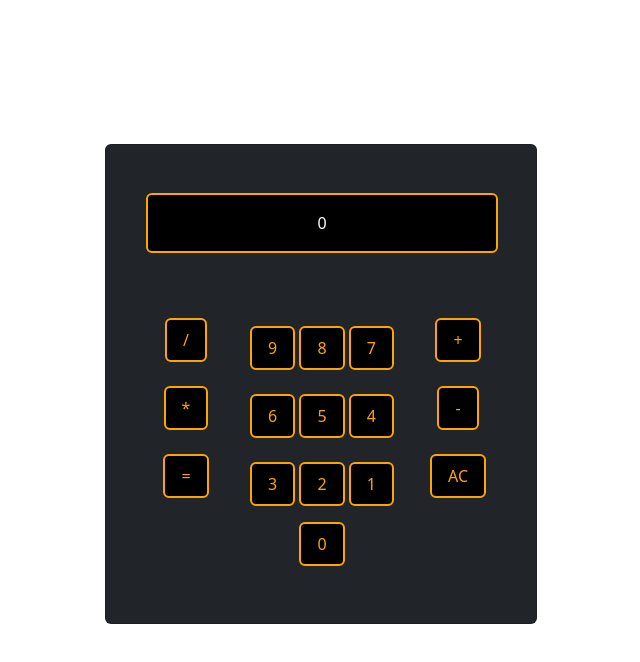
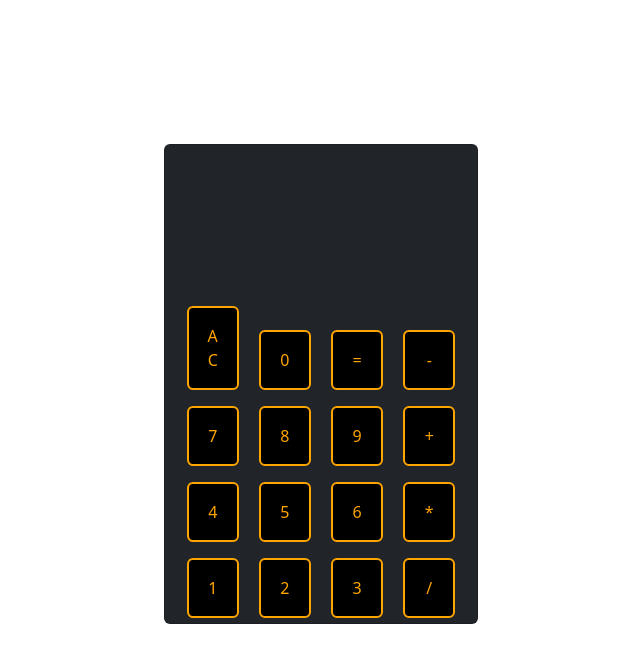
Before and after one commit to William27310/calculette-v2, a plain HTML site: page index.html in a window 1280 px wide. Shown: the whole page, without its empty margins (319-959 px from the left). Drawn offline with nearby package versions, Linux system fonts and the light colour scheme.

Commit message:
Update index.html

```diff
--- a/index.html
+++ b/index.html
@@ -13,47 +13,56 @@
 
 <body>
 
-    <div>
-        <div class="text-center d-flex justify-content-center mt-5">
-            <div class="card bg-dark row">
+    <div class="container-fluid">
+        <div class="text-center mt-5 d-flex justify-content-center">
+            <div class="card bg-dark pb-5 w-25">
+                <!-- interface -->
+                <div class="mt-5 pt-3 bg-dark text-white text-end rounded ms-5 mx-5 pb-5">
+                    <div id="nb1">
 
-                <!-- interface -->
-                <div class="text-white mt-5 pt-3 rounded body">
-                    <p id="affichage">0</p>
+                    </div>
+
+                    <div id="operande">
+
+                    </div>
+                    <div id="nb2">
+
+                    </div>
+                    <div id="result">
+
+                    </div>
                 </div>
 
-                <div class="row">
-                    <hr>
+                <hr>
 
-                    <!-- 1ère partie -->
-                    <div class="mt-3 pt-3 premier_partie">
-                        <button class="rounded mt-3 p-2 ps-3 px-3" onclick="soustraction()">/</button>
-                        <button class="rounded mt-4 p-2 ps-3 px-3" onclick="multiplication()">*</button>
-                        <button class="rounded mt-4 p-2 ps-3 px-3" onclick="calculer()">=</button>
+                    <div class="mt-3">
+                        <button class="rounded col-2 p-3 ms-2 mx-2" onclick="effacerNombre()">AC</button>
+                        <button class="rounded col-2 p-3 ms-2 mx-2" onclick="afficherNombre(0)">0</button>
+                        <button class="rounded col-2 p-3 ms-2 mx-2" onclick="result()">=</button>
+                        <button class="rounded col-2 p-3 ms-2 mx-2" onclick="addOperande('-')">-</button>
                     </div>
 
-                    <!-- 2nd partie -->
-                    <div class="mt-3 pt-3 seconde_partie">
-                        <button class="rounded mt-3 p-2 ps-3 px-3" onclick="afficherNombre(9)">9</button>
-                        <button class="rounded mt-4 p-2 ps-3 px-3" onclick="afficherNombre(8)">8</button>
-                        <button class="rounded mt-4 p-2 ps-3 px-3" onclick="afficherNombre(7)">7</button>
-                        <button class="rounded mt-3 p-2 ps-3 px-3" onclick="afficherNombre(6)">6</button>
-                        <button class="rounded mt-4 p-2 ps-3 px-3" onclick="afficherNombre(5)">5</button>
-                        <button class="rounded mt-4 p-2 ps-3 px-3" onclick="afficherNombre(4)">4</button>
-                        <button class="rounded mt-3 p-2 ps-3 px-3" onclick="afficherNombre(3)">3</button>
-                        <button class="rounded mt-4 p-2 ps-3 px-3" onclick="afficherNombre(2)">2</button>
-                        <button class="rounded mt-4 p-2 ps-3 px-3" onclick="afficherNombre(1)">1</button>
-                        <button class="rounded mt-3 p-2 ps-3 px-3" onclick="afficherNombre(0)">0</button>
+                    <div class="mt-3">
+                        <button class="rounded col-2 p-3 ms-2 mx-2" onclick="afficherNombre(7)">7</button>
+                        <button class="rounded col-2 p-3 ms-2 mx-2" onclick="afficherNombre(8)">8</button>
+                        <button class="rounded col-2 p-3 ms-2 mx-2" onclick="afficherNombre(9)">9</button>
+                        <button class="rounded col-2 p-3 ms-2 mx-2" onclick="addOperande('+')">+</button>
+
                     </div>
 
-                    <!-- 3eme partie -->
-                    <div class="mt-3 pt-3 troisieme_partie">
-                        <button class="rounded mt-3 p-2 ps-3 px-3" onclick="additionner()">+</button>
-                        <button class="rounded mt-4 p-2 ps-3 px-3" onclick="soustraction()">-</button>
-                        <button class="rounded mt-4 p-2 ps-3 px-3" onclick="effacerNombre()">AC</button>
+                    <div class="mt-3">
+                        <button class="rounded col-2 p-3 ms-2 mx-2" onclick="afficherNombre(4)">4</button>
+                        <button class="rounded col-2 p-3 ms-2 mx-2" onclick="afficherNombre(5)">5</button>
+                        <button class="rounded col-2 p-3 ms-2 mx-2" onclick="afficherNombre(6)">6</button>
+                        <button class="rounded col-2 p-3 ms-2 mx-2" onclick="addOperande('*')">*</button>
                     </div>
 
-                </div>
+                    <div class="mt-3">
+                        <button class="rounded col-2 p-3 ms-2 mx-2" onclick="afficherNombre(1)">1</button>
+                        <button class="rounded col-2 p-3 ms-2 mx-2" onclick="afficherNombre(2)">2</button>
+                        <button class="rounded col-2 p-3 ms-2 mx-2" onclick="afficherNombre(3)">3</button>
+                        <button class="rounded col-2 p-3 ms-2 mx-2" onclick="addOperande('/')">/</button>
+                    </div>
 
             </div>
         </div>
```
